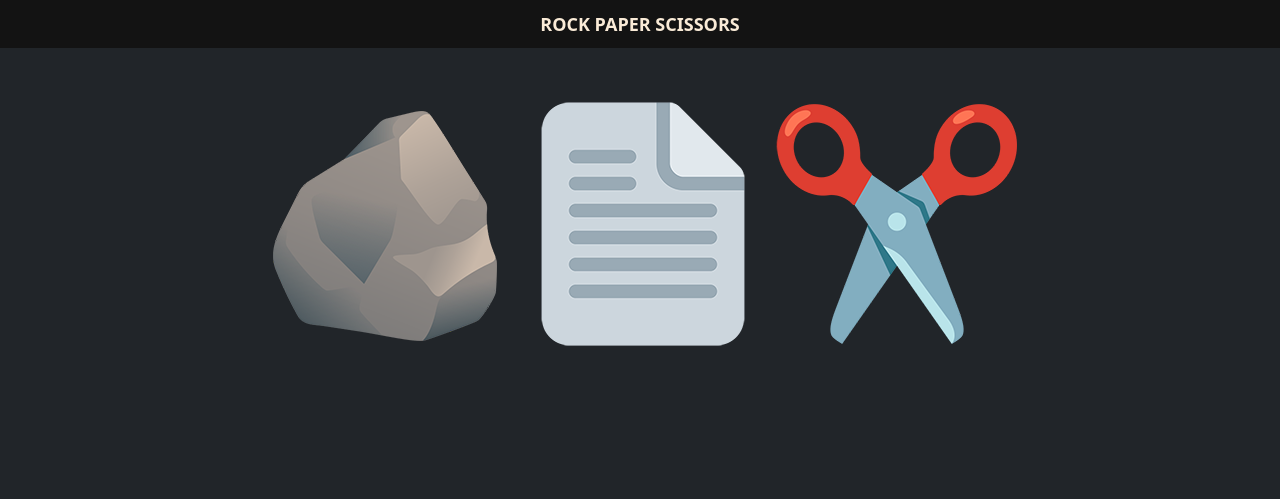
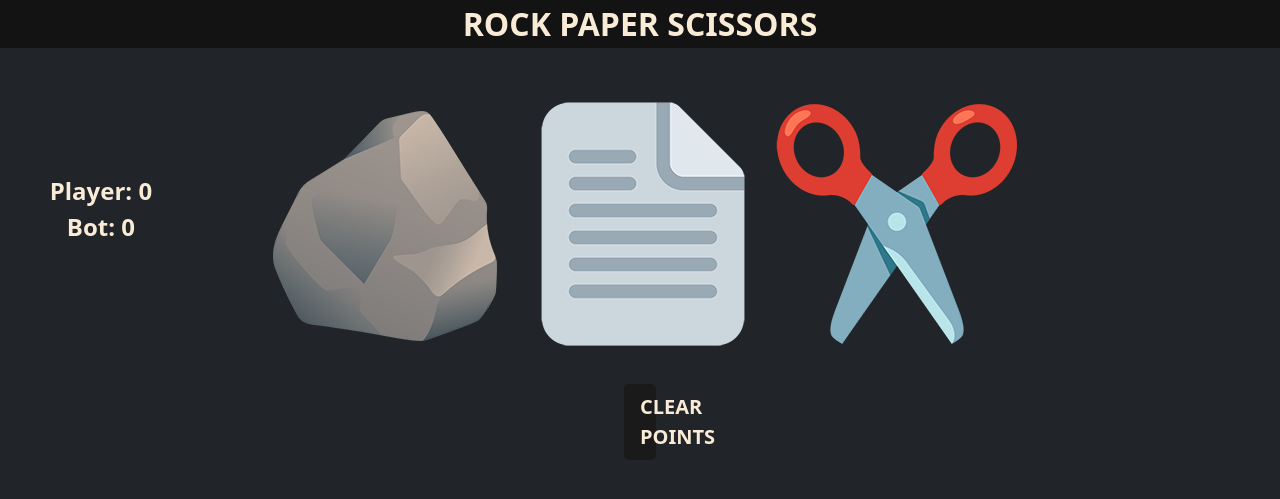
Before and after one commit to MaciejKarasek/Project-hub, a Flask app: page / in a window 1280 px wide. Shown: the top 499 px of the page. Run offline with Flask 2, Linux system fonts and the light colour scheme.

Commit message:
Added counting points

```diff
--- a/app.py
+++ b/app.py
@@ -1,23 +1,39 @@
-from flask import Flask, redirect, render_template, request, flash
+from flask import Flask, redirect, render_template, request, flash, session
+from flask_session import Session
 from game import RPS
 app = Flask(__name__)
 app.secret_key = 'aAbBcD'
+app.config["SESSION_TYPE"] = "filesystem"
+Session(app)
+app.config["TEMPLATES_AUTO_RELOAD"] = True
 
 @app.route('/', methods=["GET", "POST"])
 def index():
-    color = 0
     if request.method == "POST":
         pchoice = request.form['button']
+        if pchoice == "clear":
+            session.clear()
+            flash("Points cleared", 'clear')
+            return redirect("/")
+
         if not pchoice in ['R', 'P', 'S']:
-            flash("WRONG INPUT!", lost)
+            flash("WRONG INPUT!", 'lost')
             return redirect("/")
         else:
             status, bchoice = RPS(pchoice)
-            color = status
+            P = int(session.get('P'))
+            B = int(session.get('B'))
+            P += {0:0, 1:1, 2:0}[status]
+            B += {0:1, 1:0, 2:0}[status]
+            session['P'] = P
+            session['B'] = B
             bottxt = {'R':'Rock', 'P':'Paper', 'S':'Scissors'}[bchoice]
             resulttxt = {0:'lost', 1:'won', 2:'tied'}[status]
             result = "Bot choice is {}, you {}!".format(bottxt, resulttxt)
             flash(result, resulttxt)
             return redirect("/")
     else:
-        return render_template("index.html")
+        if not session.get('B'):
+            session['B'] = 0
+            session['P'] = 0
+        return render_template("index.html", bot = session.get('B'), player = session.get('P'))
--- a/static/styles.css
+++ b/static/styles.css
@@ -26,6 +26,9 @@
 .tied{
     background-color: #947e05;
 }
+.clear{
+    background-color: #085d96;
+}
 button{
     background-repeat: no-repeat;
     background-size: cover;
@@ -40,10 +43,39 @@
     margin: auto;
     background-color: #131313;
     height: 6vh;
-    font-size: large;
+    font-size: xx-large;
     font-weight: bold;
     text-align: center;
     vertical-align: middle;
     line-height: 6vh;
     align-self: center;
 }
+
+#line{
+    text-align:center;
+    position: relative;
+}
+
+#points{
+    color: antiquewhite;
+    justify-self: left;
+    position: absolute;
+    top: 30%;
+    margin-left: 3%;
+    font-size: x-large;
+    font-weight:bold;
+    text-align: left;
+}
+
+#clear{
+    height: 10%;
+    width: 15%;
+    margin-top: 5%;
+    background-color: #1a1a1a;
+    border: 0;
+    color:antiquewhite;
+    font-weight:bold;
+}
+#clear:hover{
+    background-color: #111111;
+}
--- a/templates/index.html
+++ b/templates/index.html
@@ -5,11 +5,21 @@
 {% endblock %}
 
 {% block main %}
-    <div>
+    <div id="line">
+        <div id="points">
+            <div>Player: {{player}}</div>
+            <div>Bot: {{bot}}</div>
+        </div>
         <form method="post">
             <button type="submit" style="background: url(static/Rock.png)" name="button" value="R"></button>
             <button type="submit" style="background: url(static/paper.png)" name="button" value="P"></button>
             <button type="submit" style="background: url(static/scissors.png)" name="button" value="S"></button>
         </form>
     </div>
+    <br>
+    <div>
+        <form method="post">
+            <button id="clear" class="btn btn-secondary btn-lg" type="submit" name="button" value="clear">CLEAR POINTS</button>
+        </form>
+    </div>
 {% endblock %}
```
Also changed, not shown: 3 other files.
